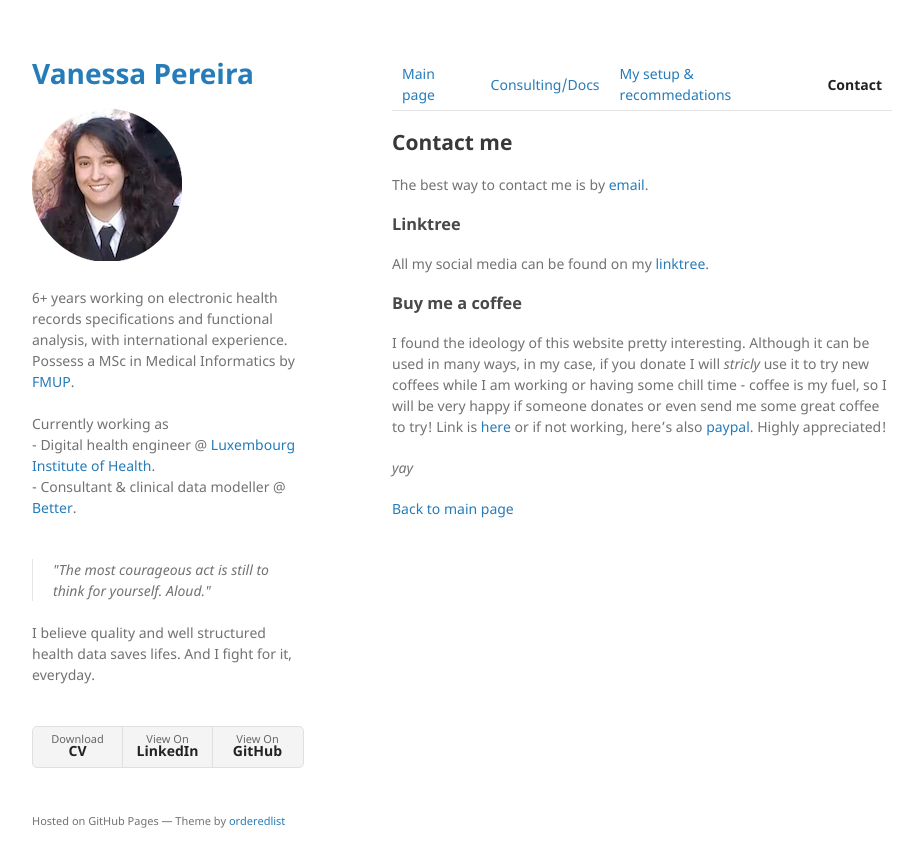
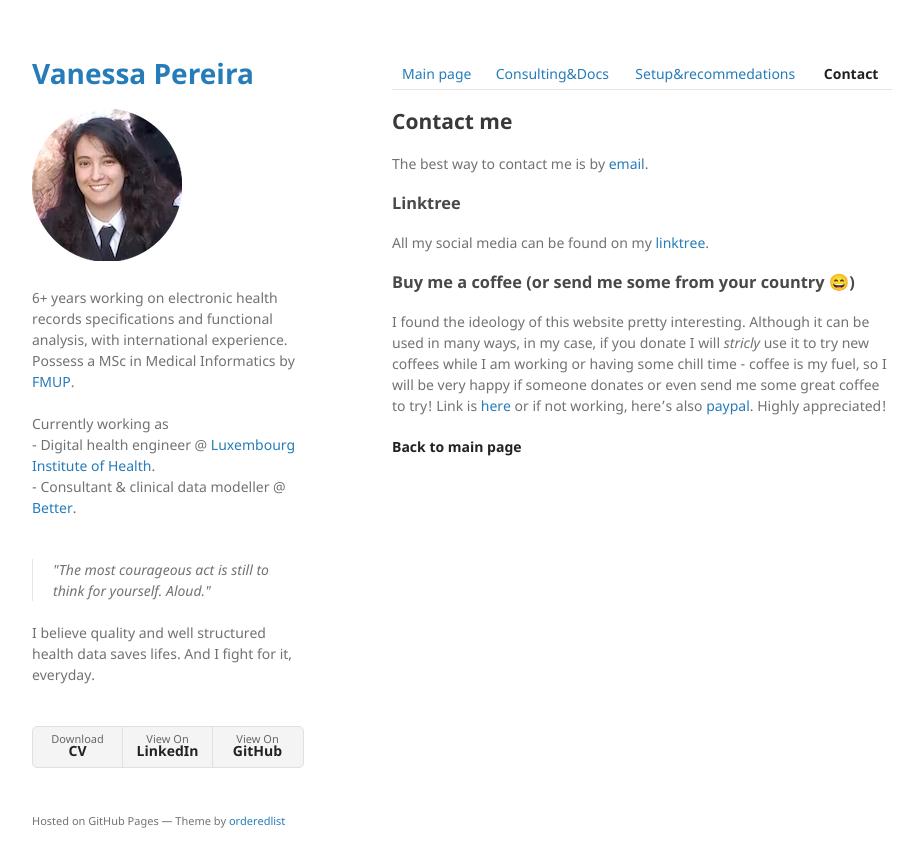
Before and after one commit to vanessa-pereira/vanessa-pereira.github.io, a Jekyll site: the page built from contact.md, in a window 1280 px wide. Shown: the top 867 px of the page, without its empty margins (178-1094 px from the left). Built offline with Jekyll 4.4.1, drawn with Linux system fonts in a browser that asks for light colours.

Commit message:
Update contact.md

```diff
--- a/contact.md
+++ b/contact.md
@@ -1,7 +1,7 @@
 ---
 layout: default
 ---
-| [Main page](./) | [Consulting/Docs](./certs.html) | [My setup & recommedations](./recommend.html) | [**Contact**](./contact.html)|
+|[Main page](./)|[Consulting&Docs](./certs.html)|[Setup&recommedations](./recommend.html)|[**Contact**](./contact.html)|
 
 ## Contact me
 The best way to contact me is by [email](mailto:vanessapw@protonmail.com).
@@ -9,11 +9,8 @@ The best way to contact me is by [email](mailto:vanessapw@protonmail.com).
 ### Linktree
 All my social media can be found on my [linktree](https://linktr.ee/vanessapPT).
 
-### Buy me a coffee
+### Buy me a coffee (or send me some from your country 😄)
 I found the ideology of this website pretty interesting. Although it can be used in many ways, in my case, if you donate I will _stricly_ use it to try new coffees while I am working or having some chill time - coffee is my fuel, so I will be very happy if someone donates or even send me some great coffee to try! Link is [here](https://buymeacoffee.com/PD9swEfHZx) or if not working, here's also [paypal](https://paypal.me/vanessapPT). Highly appreciated!
 
 
-_yay_
-
-
-[Back to main page](./)
+[**Back to main page**](./)
```
